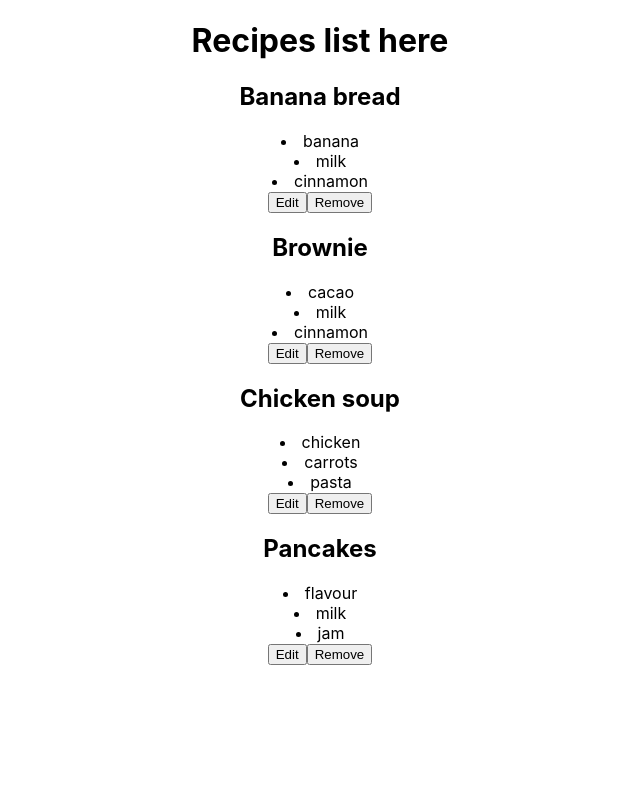
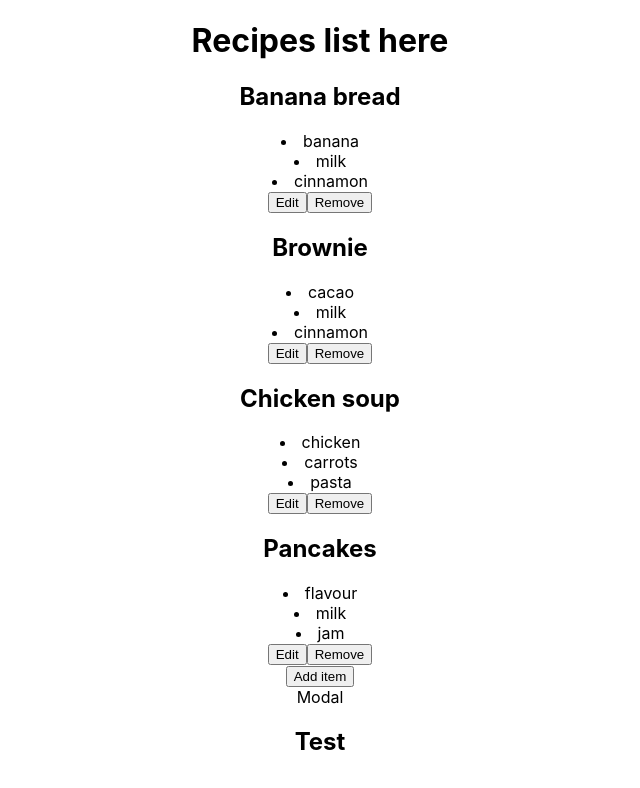
Before and after one commit to lucasgoral/react-crud, a React (Create React App) app: page / in a window 1280 px wide. Shown: the top 788 px of the page, without its empty margins (320-960 px from the left). Built offline with nearby package versions, Linux system fonts and the light colour scheme.

Commit message:
init nodal

```diff
--- /dev/null
+++ b/src/components/RecipeModal.jsx
@@ -0,0 +1,12 @@
+import React from "react";
+
+const RecipeModal = ({ innerComponent }) => {
+  return (
+    <div>
+      Modal
+      {innerComponent}
+    </div>
+  );
+};
+
+export default RecipeModal;
--- a/src/containers/RecipesList.jsx
+++ b/src/containers/RecipesList.jsx
@@ -1,7 +1,12 @@
 import React from "react";
 import { connect } from "react-redux";
 import RecipeItem from "../components/RecipeItem";
+import RecipeModal from "../components/RecipeModal";
 import { REMOVE_ITEM } from "../actions/Actions";
+
+const openModal = () => {
+  alert("open modal");
+};
 
 const mapStateToProps = state => {
   console.log(state);
@@ -34,6 +39,10 @@
           }}
         />
       ))}
+      <button type="button" onClick={openModal}>
+        Add item
+      </button>
+      <RecipeModal innerComponent={<h2>Test</h2>} />
     </div>
   );
 };
```
